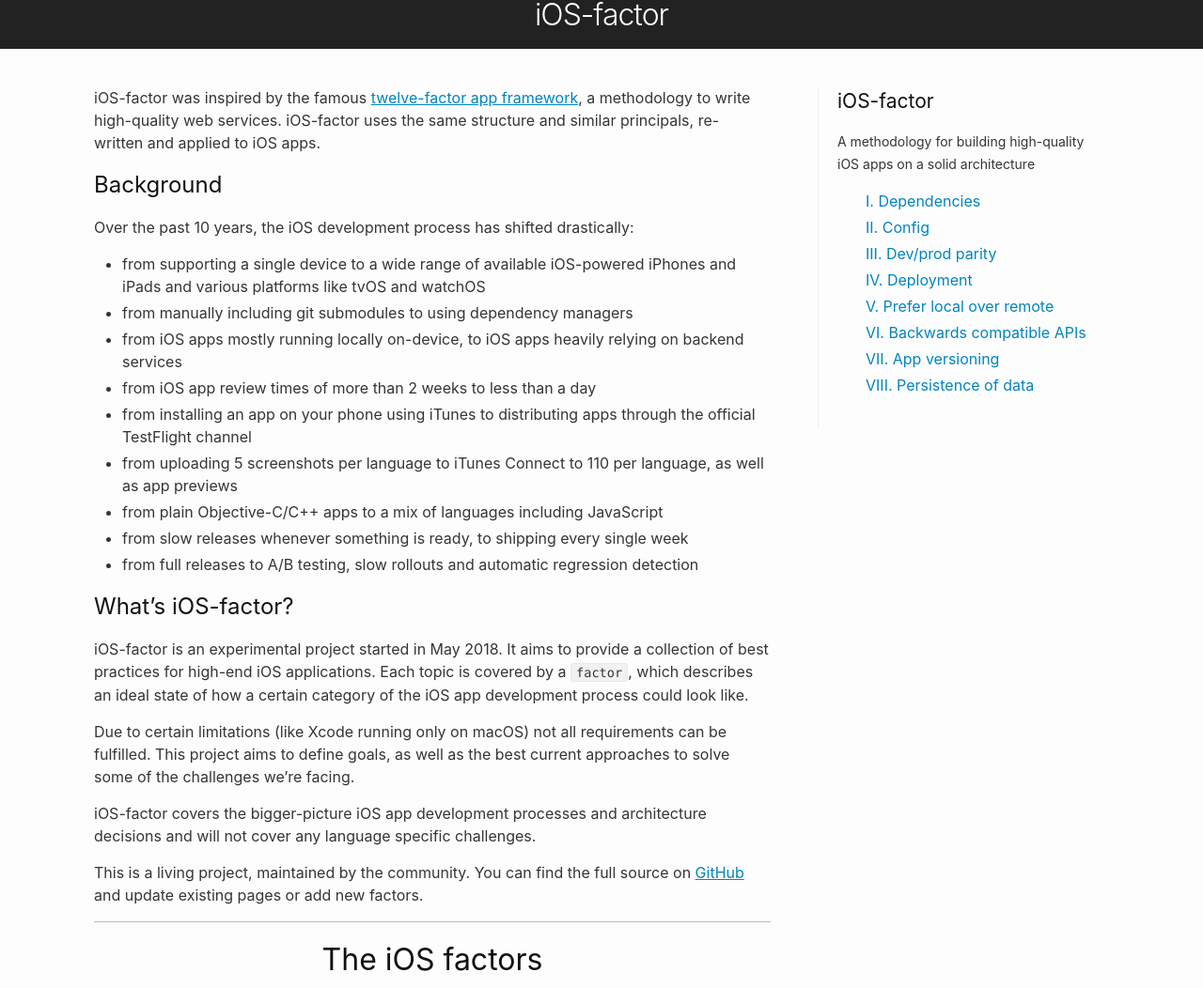
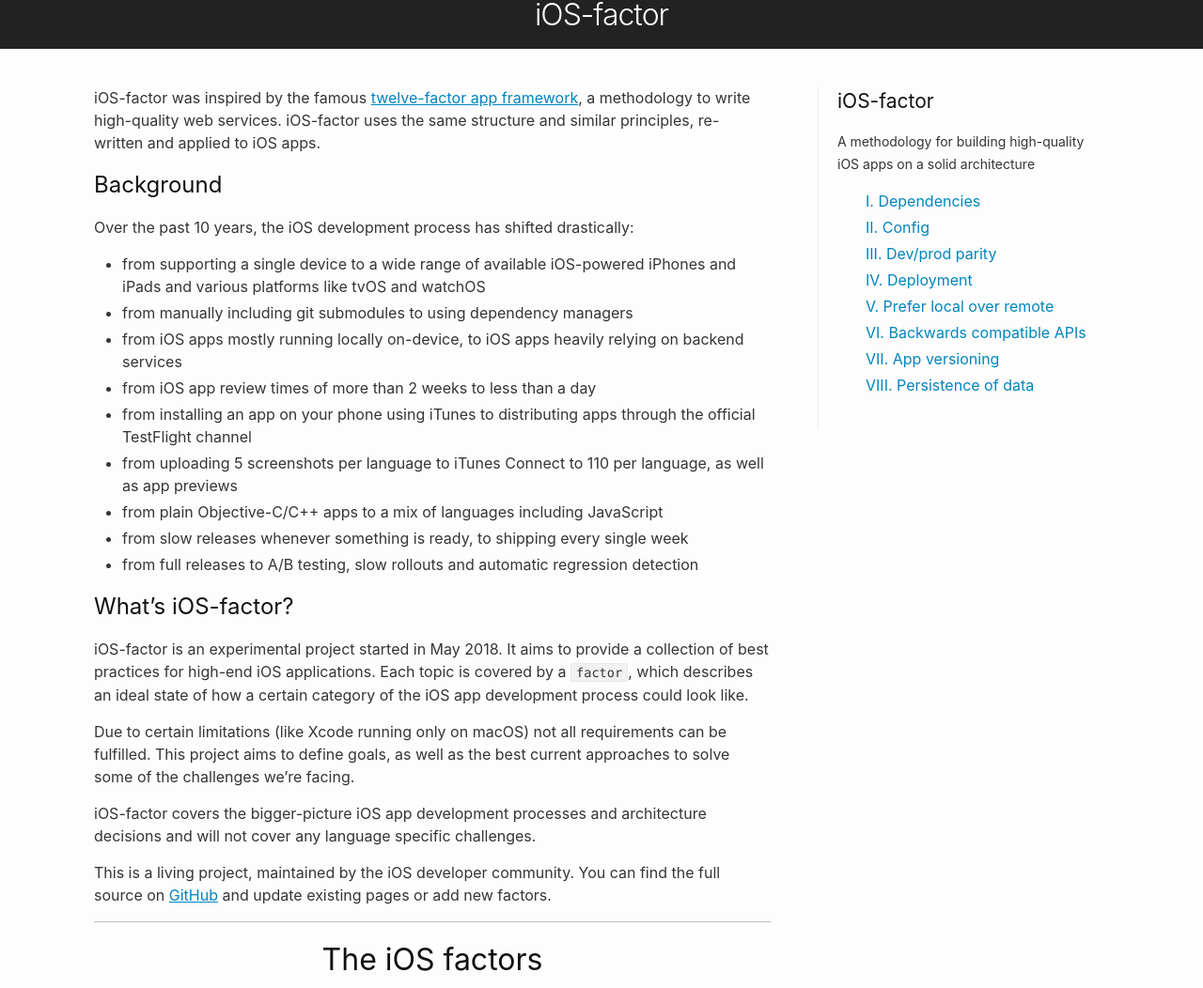
Before and after one commit to ios-factor/ios-factor.com, a Jekyll site: the page built from index.md, in a window 1280 px wide. Shown: the part 198-1250 px from the top of the page at 94% size. Built offline with Jekyll 4.4.1, drawn with Linux system fonts in a browser that asks for light colours.

Commit message:
Fix spelling mistakes

```diff
--- a/index.md
+++ b/index.md
@@ -3,7 +3,7 @@
 title: iOS-factor
 ---
 
-iOS-factor was inspired by the famous [twelve-factor app framework](https://www.12factor.net/), a methodology to write high-quality web services. iOS-factor uses the same structure and similar principals, re-written and applied to iOS apps.
+iOS-factor was inspired by the famous [twelve-factor app framework](https://www.12factor.net/), a methodology to write high-quality web services. iOS-factor uses the same structure and similar principles, re-written and applied to iOS apps.
 
 ## Background
 
@@ -27,7 +27,7 @@
 
 iOS-factor covers the bigger-picture iOS app development processes and architecture decisions and will not cover any language specific challenges.
 
-This is a living project, maintained by the community. You can find the full source on [GitHub](https://github.com/ios-factor/ios-factor.com) and update existing pages or add new factors.
+This is a living project, maintained by the iOS developer community. You can find the full source on [GitHub](https://github.com/ios-factor/ios-factor.com) and update existing pages or add new factors.
 
 -----
 
```
Also changed, not shown: factors/dev-prod-parity.md (+1 -1 lines), factors/prefer-local-over-remote.md (+1 -1 lines).
